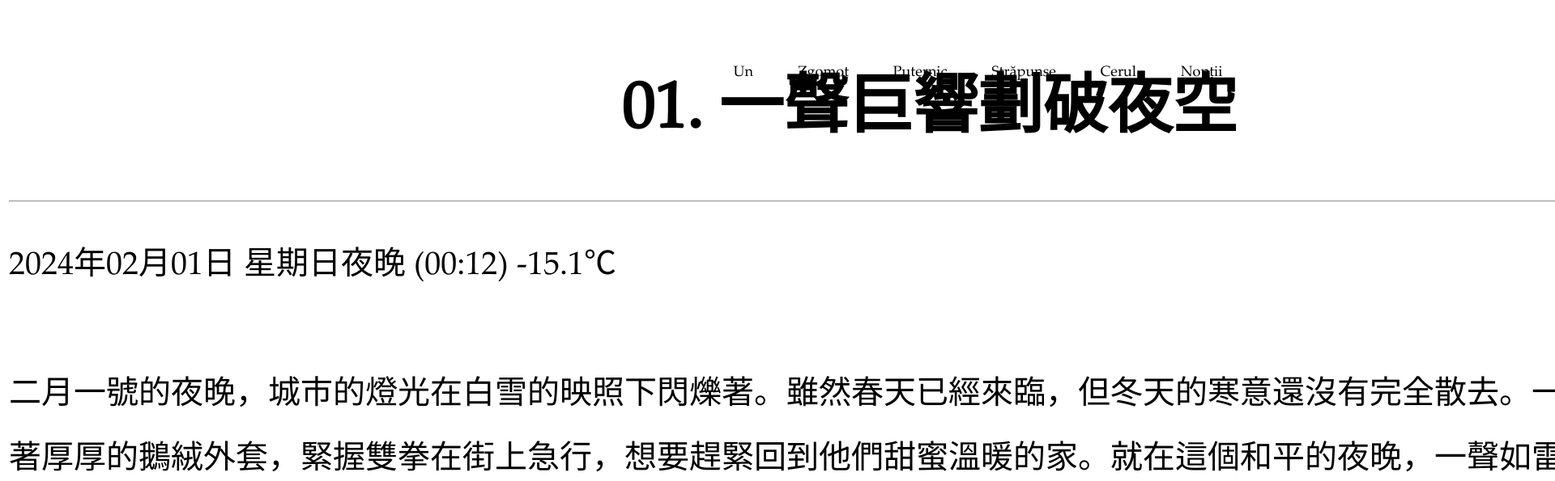
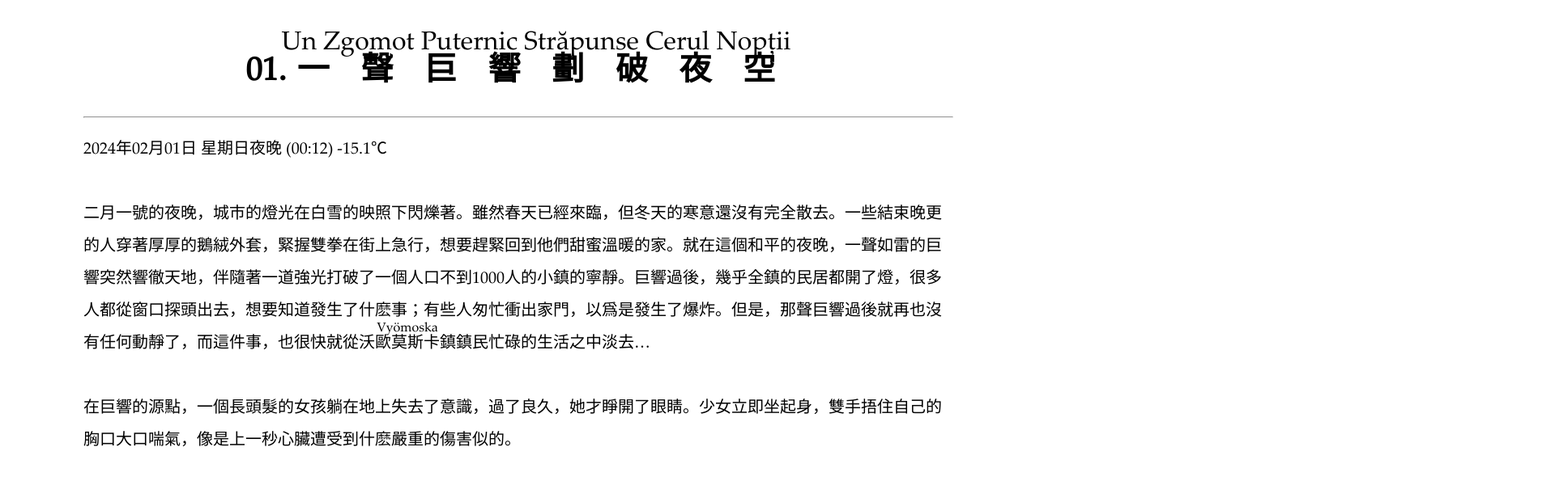
Before and after one commit to YamiyoshinLevi/Landing-Page-React, a plain HTML site: page novels/Vampire-01.html in a window 1280 px wide. Shown: the top 595 px of the page at 81% size, 1920 px wide, since content can reach past the window. Drawn offline with Linux system fonts and the light colour scheme; a web font is replaced by a local one.

Commit message:
Update Vampire-01.html

```diff
--- a/novels/Vampire-01.html
+++ b/novels/Vampire-01.html
@@ -18,7 +18,7 @@
         link.rel = 'stylesheet';
         link.type = 'text/css';
         if (OSName = "Android" || "iOS") link.href = '../style-mobile.css';
-        else link.href = '../style.css';
+        if (OSName != "Android" || "iOS") link.href = '../style.css';
         head.appendChild(link);
       }
     </script>
@@ -28,7 +28,7 @@
       <tbody>
         <tr>
           <td style="text-align: left; vertical-align: top; background-color: white;">
-            <center><h1 style="font-family: universal;">01. <ruby>一聲巨響劃破夜空<rt style="font-size: large;">Un Zgomot Puternic Străpunse Cerul Nopții</rt></ruby></h1></center>
+            <center><h1 style="font-family: universal;">01. <ruby>一聲巨響劃破夜空<rt>Un Zgomot Puternic Străpunse Cerul Nopții</rt></ruby></h1></center>
             <hr>
             <p style="font-family: universal;">
               2024年02月01日 星期日夜晚 (00:12) -15.1℃
```
